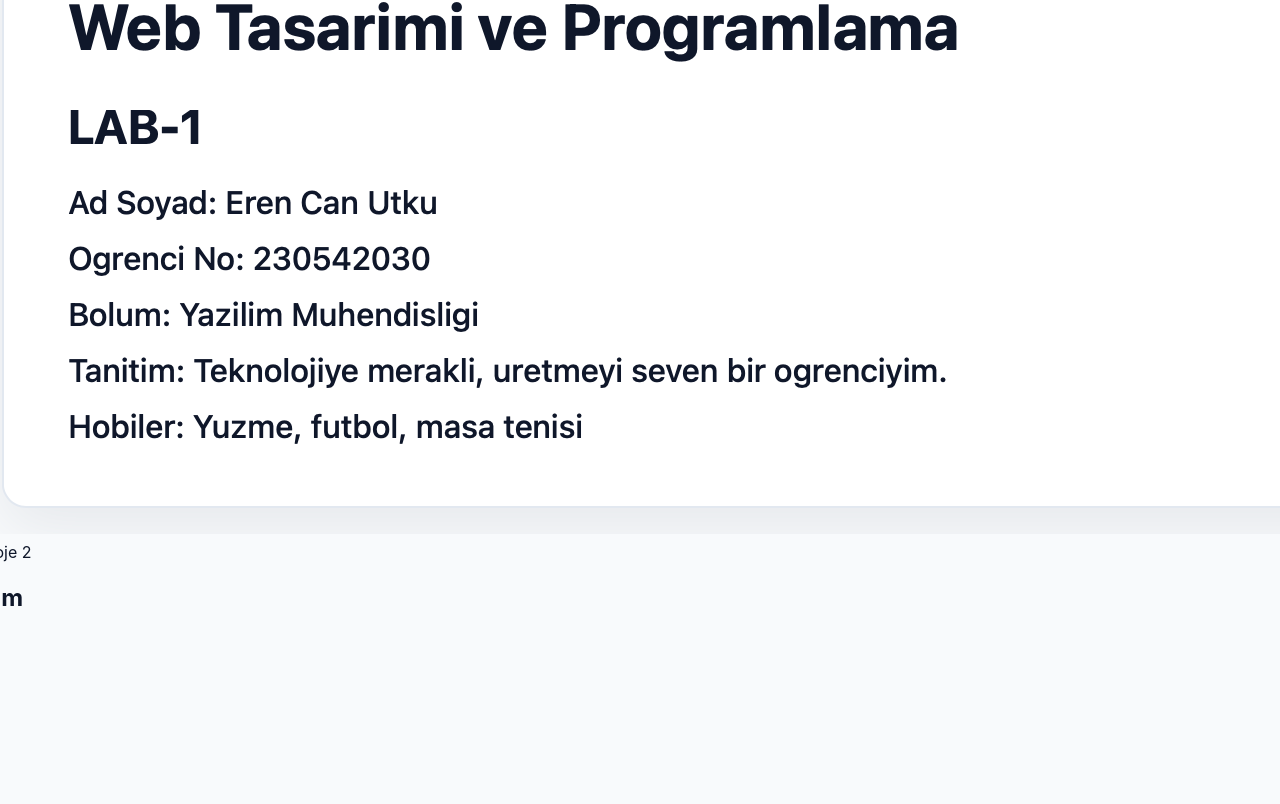
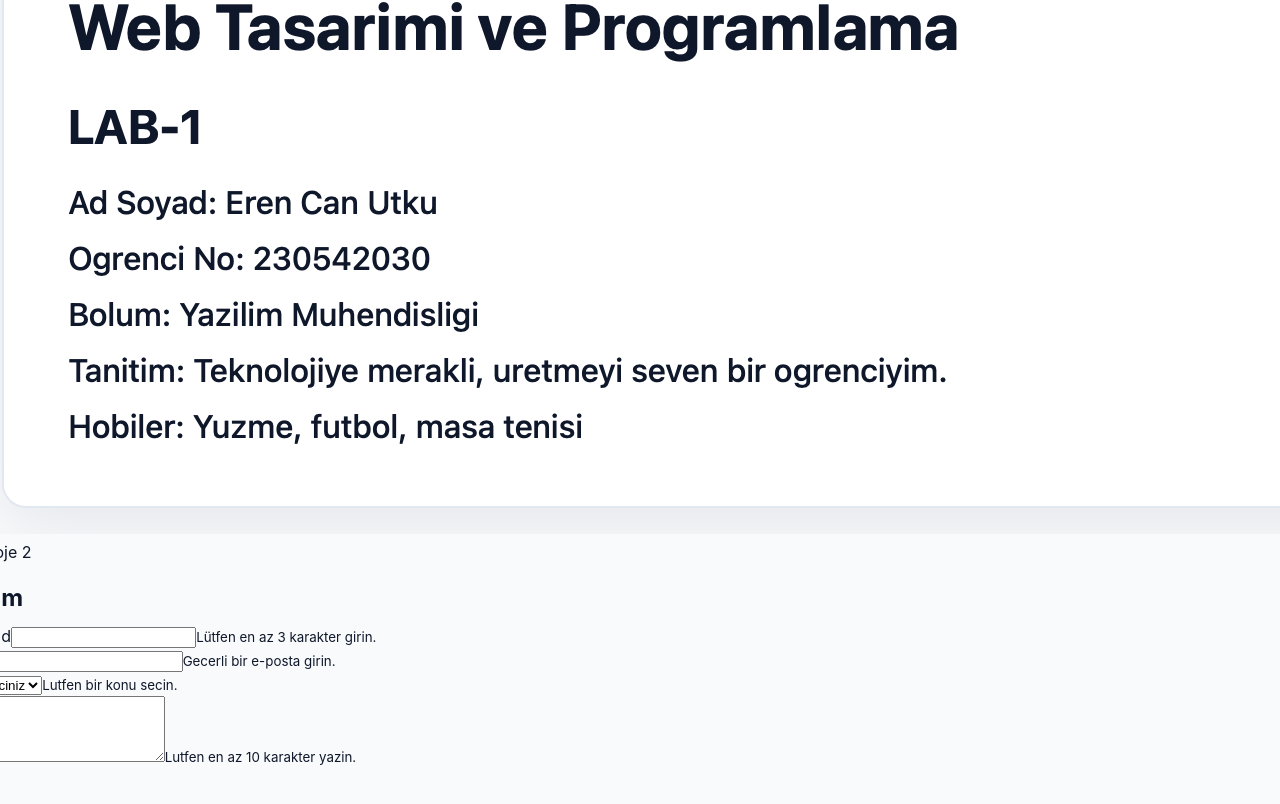
Before and after one commit to Erencanutkuu/Web-Lab, a React (Vite) app: page / in a window 1280 px wide. Shown: the part 2939-3743 px from the top of the page. Before the commit the page ends 3595 px from the top, so only its background shows below. Built offline with nearby package versions, Linux system fonts and the light colour scheme.

Commit message:
feat: add accessible contact form

```diff
--- a/src/App.tsx
+++ b/src/App.tsx
@@ -73,7 +73,71 @@ function App() {
 
         <section id="iletisim">
           <h2>Iletisim</h2>
-          {/* form buraya */}
+          <form>
+            <div className="form-group">
+              <label htmlFor="ad-soyad">Ad Soyad</label>
+              <input
+                id="ad-soyad"
+                name="ad-soyad"
+                type="text"
+                required
+                minLength={3}
+                aria-describedby="ad-soyad-hata"
+              />
+              <small id="ad-soyad-hata" className="error-msg" role="alert">
+                Lütfen en az 3 karakter girin.
+              </small>
+            </div>
+
+            <div className="form-group">
+              <label htmlFor="email">E-posta</label>
+              <input
+                id="email"
+                name="email"
+                type="email"
+                required
+                aria-describedby="email-hata"
+              />
+              <small id="email-hata" className="error-msg" role="alert">
+                Gecerli bir e-posta girin.
+              </small>
+            </div>
+
+            <div className="form-group">
+              <label htmlFor="konu">Konu</label>
+              <select
+                id="konu"
+                name="konu"
+                required
+                aria-describedby="konu-hata"
+              >
+                <option value="">Seciniz</option>
+                <option value="staj">Staj</option>
+                <option value="proje">Proje</option>
+                <option value="diger">Diger</option>
+              </select>
+              <small id="konu-hata" className="error-msg" role="alert">
+                Lutfen bir konu secin.
+              </small>
+            </div>
+
+            <div className="form-group">
+              <label htmlFor="mesaj">Mesaj</label>
+              <textarea
+                id="mesaj"
+                name="mesaj"
+                rows={4}
+                required
+                minLength={10}
+                aria-describedby="mesaj-hata"
+              />
+              <small id="mesaj-hata" className="error-msg" role="alert">
+                Lutfen en az 10 karakter yazin.
+              </small>
+            </div>
+
+            <button type="submit">Gonder</button>
+          </form>
         </section>
       </main>
 
```
